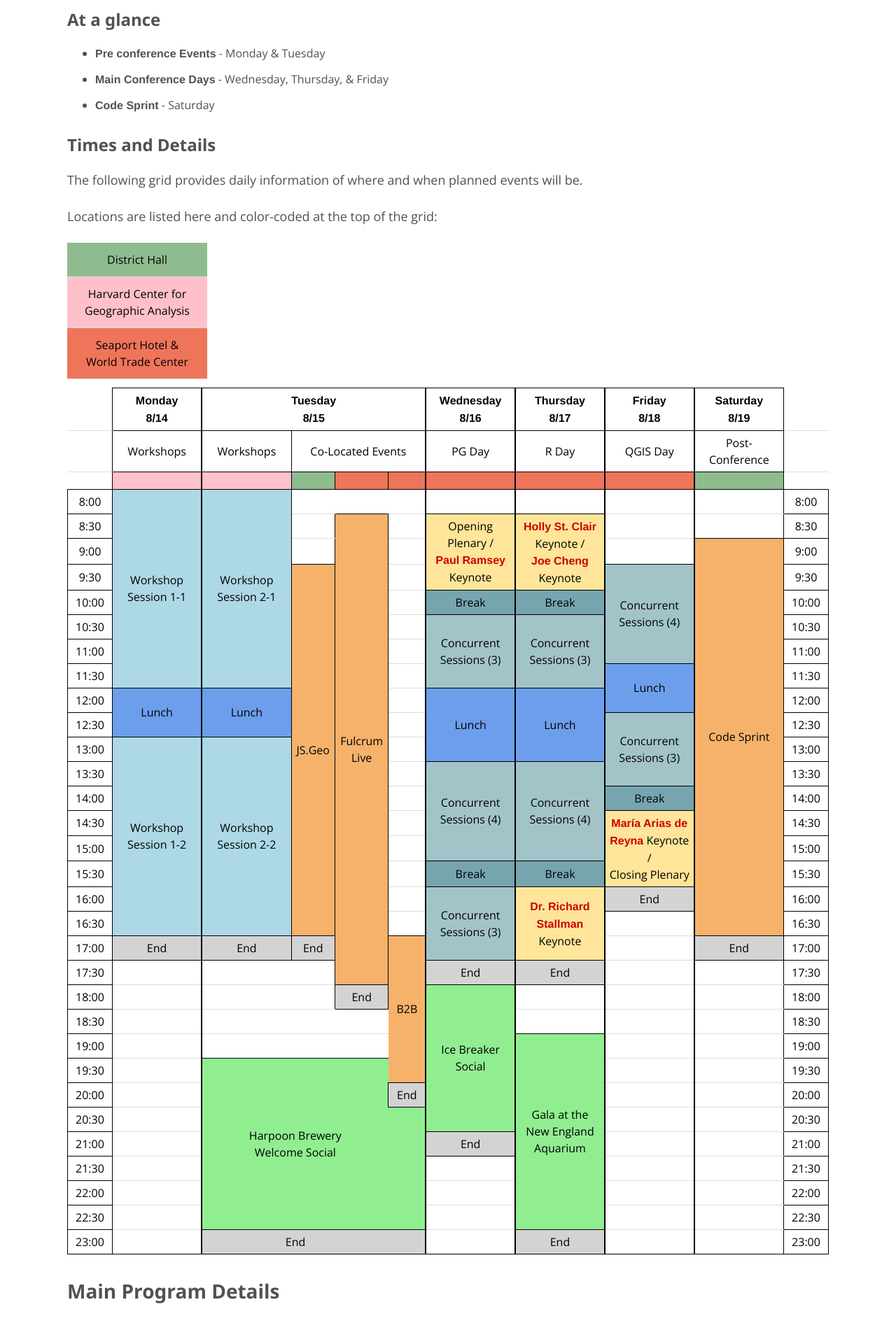
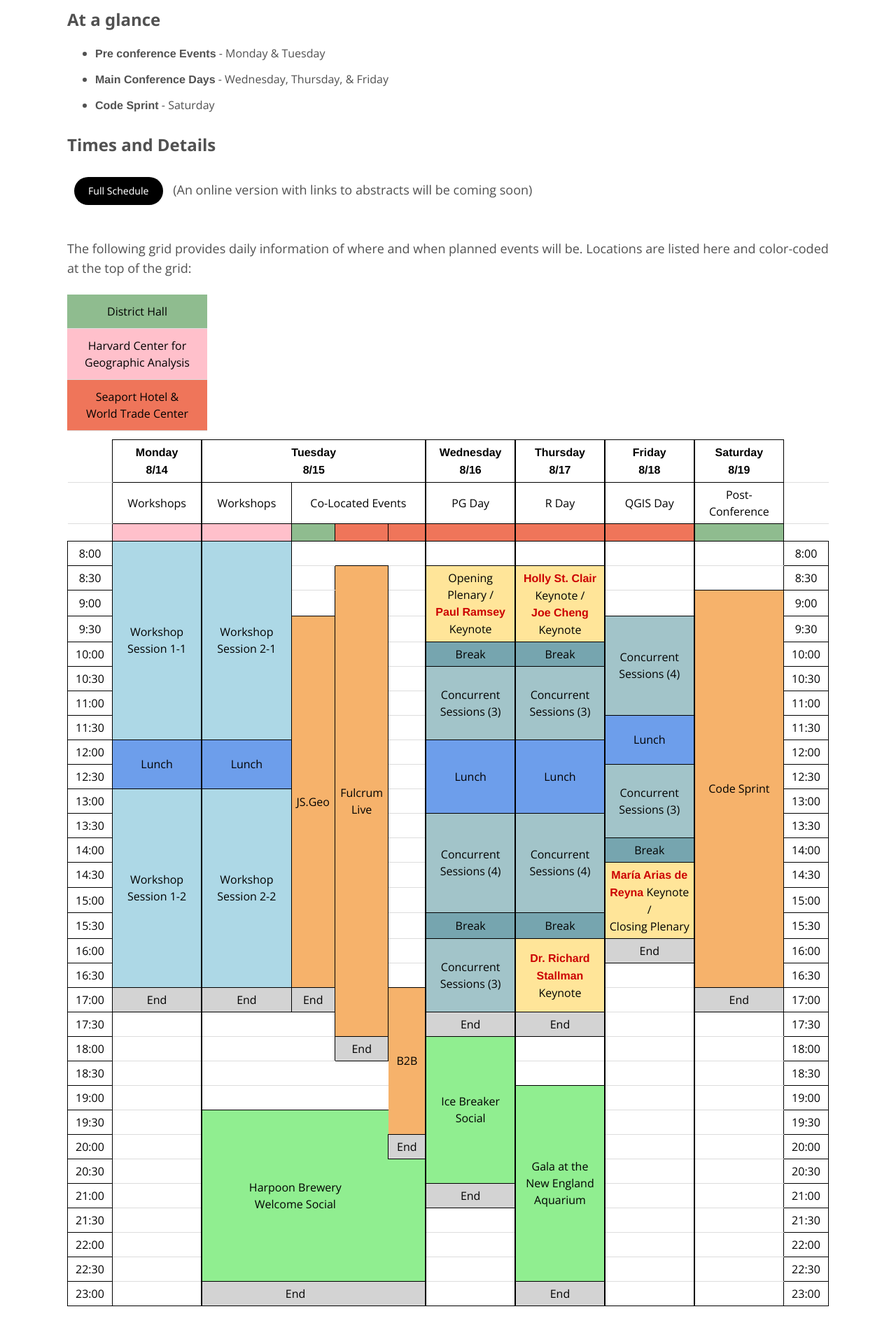
Before and after one commit to AvidGeo/foss4g2017-dev, a Jekyll site: the page built from program/index.html, in a window 1280 px wide. Shown: the part 400-2301 px from the top of the page at 70% size. Built offline with Jekyll 4.4.1, drawn with Linux system fonts in a browser that asks for light colours.

Commit message:
add pdf of full schedule

```diff
--- a/_sass/_base.scss
+++ b/_sass/_base.scss
@@ -686,6 +686,18 @@
     background-color: lightgray;
 }
 
+.empty {
+  background-color: lightgray;
+}
+
+.exhibit {
+  background-color: #b4a7d6;
+}
+
+.wednesday {
+  background-color: #d5a6bd;
+}
+
 #overview {
     text-align: center;
     color: black;
--- a/program/index.html
+++ b/program/index.html
@@ -13,8 +13,9 @@
         <li><strong>Code Sprint</strong> - Saturday</li>
     </ul>
     <h4>Times and Details</h4>
-    <p>The following grid provides daily information of where and when planned events will be.</p>
-    <p>Locations are listed here and color-coded at the top of the grid:</p>
+    <p><a href="../program/foss4g-schedule.pdf" class="btn">Full Schedule</a> (An online version with links to abstracts will be coming soon)</p>
+    <p>The following grid provides daily information of where and when planned events will be. Locations are listed here and color-coded at the top of the grid:</p>
+
     <table style="width:200px;text-align:center;color:black;">
       <tr>
         <td class="district">District Hall</td>
```
Also changed, not shown: schedule/index.html (added, +47 -0 lines), schedule/index.md (deleted, +0 -13 lines), 1 other file.
